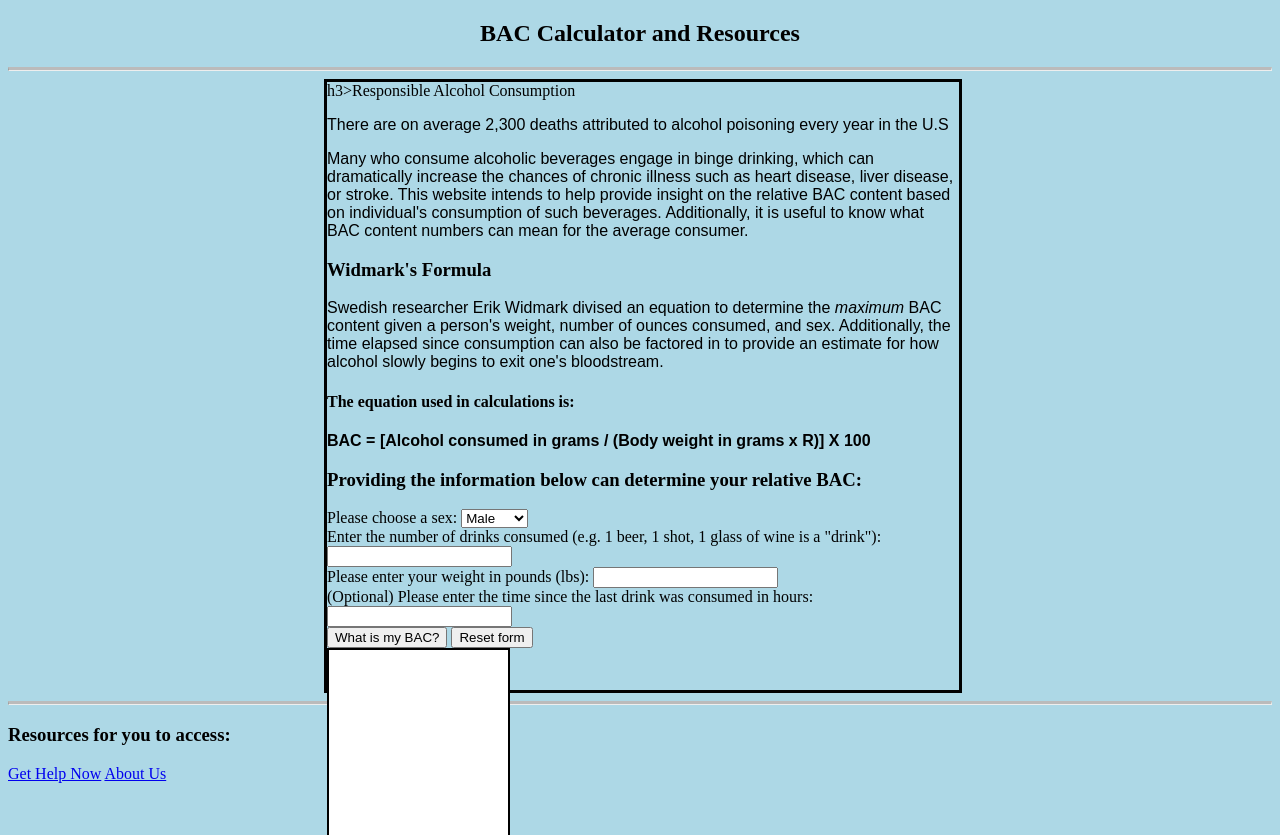
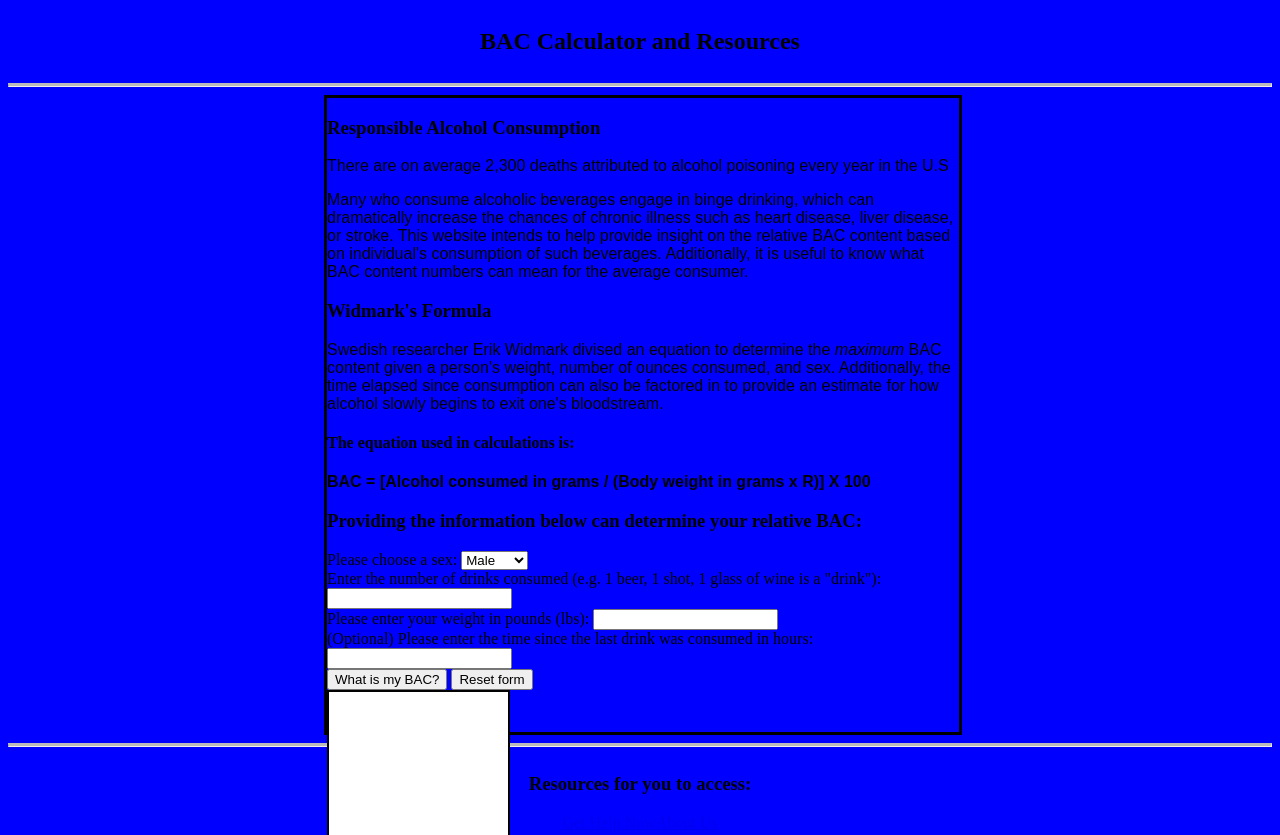
Before and after one commit to andrewhazel/andrewhazel.github.io, a plain HTML site: page index.html in a window 1280 px wide. Shown: the top 835 px of the page. Drawn offline with Linux system fonts and the light colour scheme.

Commit message:
Removed hash before CSS styling.

```diff
--- a/css/bacForm.css
+++ b/css/bacForm.css
@@ -3,17 +3,17 @@ hr.solid {
 }
 
 body {
-    background-color: lightblue;
+    background-color: blue;
 }
 
-#footer{
+footer{
     display: table;
     text-align: center;
     margin-left: auto;
     margin-right: auto;
 }
 
-#header{
+header{
     display: table;
     text-align: center;
     margin-left: auto;
--- a/index.html
+++ b/index.html
@@ -18,7 +18,7 @@
         <div class="results-wrapper">
           <div id="padding-left-block" class="results-padding-block"></div>
           <div id="results" class="results">
-            h3>Responsible Alcohol Consumption<br>
+            <h3>Responsible Alcohol Consumption<br>
           </h3>
             <p>There are on average 2,300 deaths attributed to alcohol poisoning every year in the U.S</p>
             <p>Many who consume alcoholic beverages engage in binge drinking, which can dramatically increase
```
